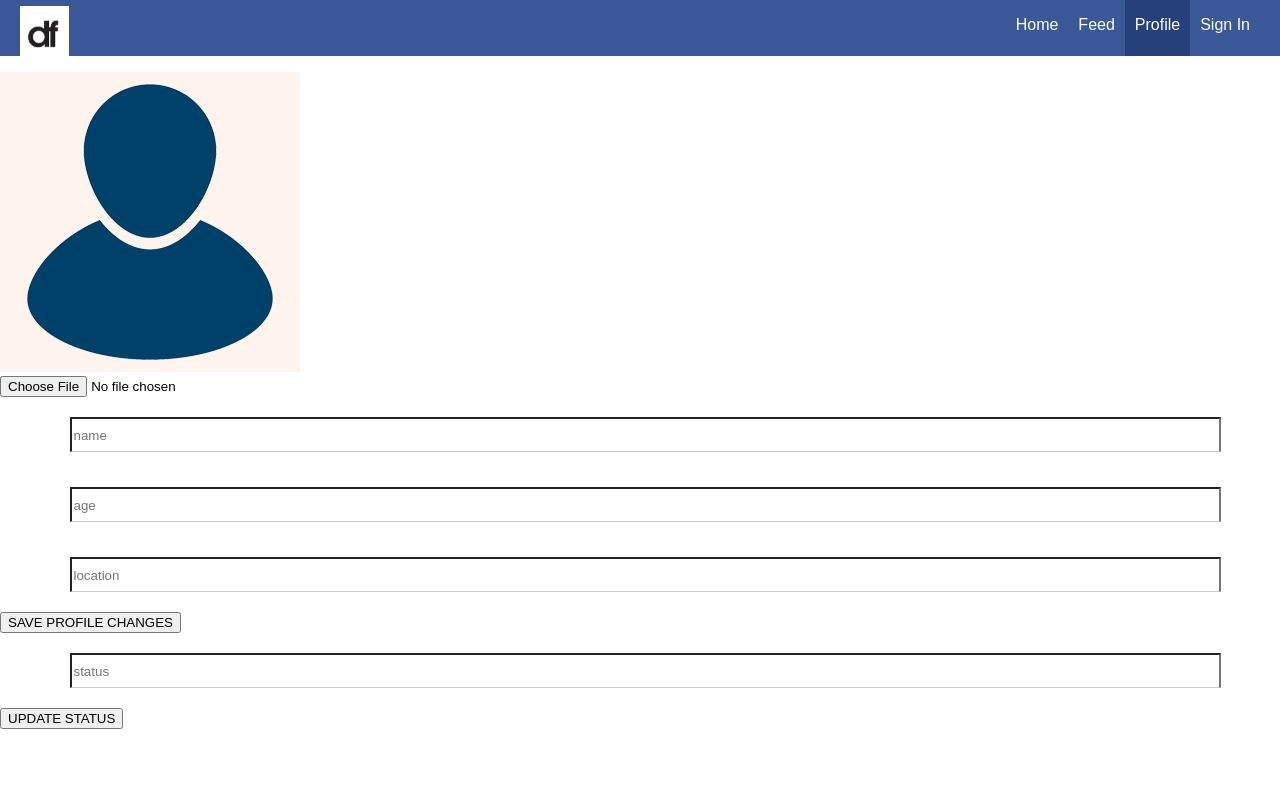
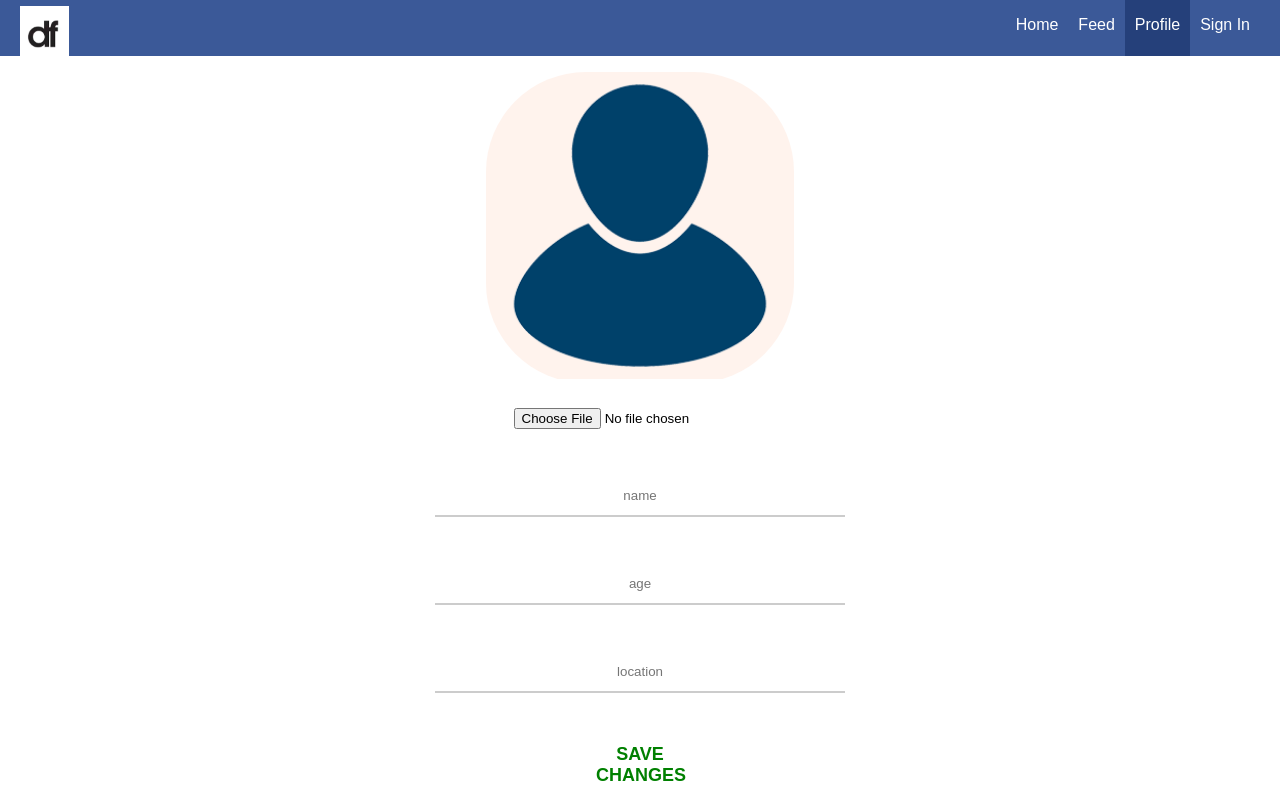
Before and after one commit to jdonesky/mock-fb, a React app: page /user-profile in a window 1280 px wide. Shown: the top 800 px of the page. Built offline with nearby package versions, Linux system fonts and the light colour scheme.

Commit message:
updated user profile styling

```diff
--- a/src/components/UI/Button/Button.css
+++ b/src/components/UI/Button/Button.css
@@ -5,7 +5,7 @@
   cursor: pointer;
   height: 20px;
   width: 100px;
-  margin: 10px auto;
+  margin: 30px auto;
   font-weight: bold;
   font-size: 18px;
 }
--- a/src/components/UI/Input/Input.css
+++ b/src/components/UI/Input/Input.css
@@ -1,17 +1,17 @@
 .Input {
-  width: 100%;
-  margin: 5px;
-  padding: 5px;
+  width: 40%;
+  margin: 50px auto;
   box-sizing: border-box;
+  border-bottom: 2px solid #ccc;
 }
 
 .InputElement {
   display: block;
   height: 30px;
   width: 90%;
-  margin: 10px auto;
-
-  border-bottom: 1px solid #ccc;
+  margin: 4px auto;
+  border: none;
+  text-align:center;
 }
 
 .InputElement:focus {
--- a/src/containers/Auth/Auth.js
+++ b/src/containers/Auth/Auth.js
@@ -29,7 +29,7 @@ class Auth extends Component {
         false
       ),
     },
-    isSignup: false,
+    isSignup: true,
     formIsValid: false,
   };
 
@@ -87,7 +87,7 @@ class Auth extends Component {
             add="Success"
             disabled={!this.state.formIsValid}
           >
-            {this.state.isSignup ? "Sign-Up" : "Sign-In"}
+            {this.state.isSignup ? "Create Account" : "Sign-In"}
           </Button>
           <Button clicked={this.switchModeHandler} add="Neutral">
             (Switch to {this.state.isSignup ? "Sign-In)" : "Sign-Up)"}
--- a/src/containers/UserProfile/UserProfile.css
+++ b/src/containers/UserProfile/UserProfile.css
@@ -0,0 +1,21 @@
+.UserProfile {
+    width: 80%;
+    margin: 0 auto;
+    text-align: center;
+}
+
+.ProfilePicContainer {
+    width: 30%;
+    margin: 25px auto;
+    border-radius: 100px;
+    overflow: hidden;
+}
+
+.ProfileImg {
+    height: 100%;
+    width: 100%;
+}
+
+.StatusForm {
+    margin: 30px auto;
+}
--- a/src/containers/UserProfile/UserProfile.js
+++ b/src/containers/UserProfile/UserProfile.js
@@ -4,6 +4,7 @@ import * as actions from "../../store/actions/profile";
 import ProfilePlaceholder from "../../assets/images/placeholder-profile-pic.png";
 import { fieldBuilder } from "../../shared/utility";
 import Input from "../../components/UI/Input/Input";
+import Button from "../../components/UI/Button/Button";
 import classes from "./UserProfile.css";
 
 class UserProfile extends Component {
@@ -122,8 +123,9 @@ class UserProfile extends Component {
     return (
       <div className={classes.UserProfile}>
         <form onSubmit={this.submitProfileHandler}>
-          <div className={classes.ProfilePic}>
+          <div className={classes.ProfilePicContainer}>
             <img
+              className={classes.ProfileImg}
               src={this.state.uploadedImage || ProfilePlaceholder}
               alt="profile pic"
             />
@@ -135,9 +137,11 @@ class UserProfile extends Component {
             onChange={this.imageUploadHandler}
           />
           {form}
-          <button type="submit">SAVE PROFILE CHANGES</button>
+          <Button clicked={this.submitProfileHandler} add="Success">
+            SAVE CHANGES
+          </Button>
         </form>
-        <div className={classes.Status}>
+        <div className={classes.StatusForm}>
           <form>
             {/* <label>Status</label> */}
             <Input
```
